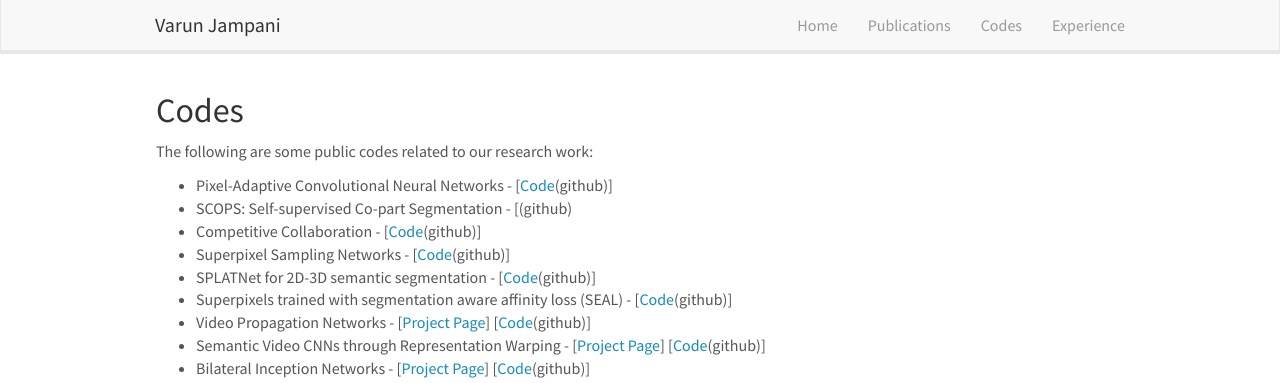
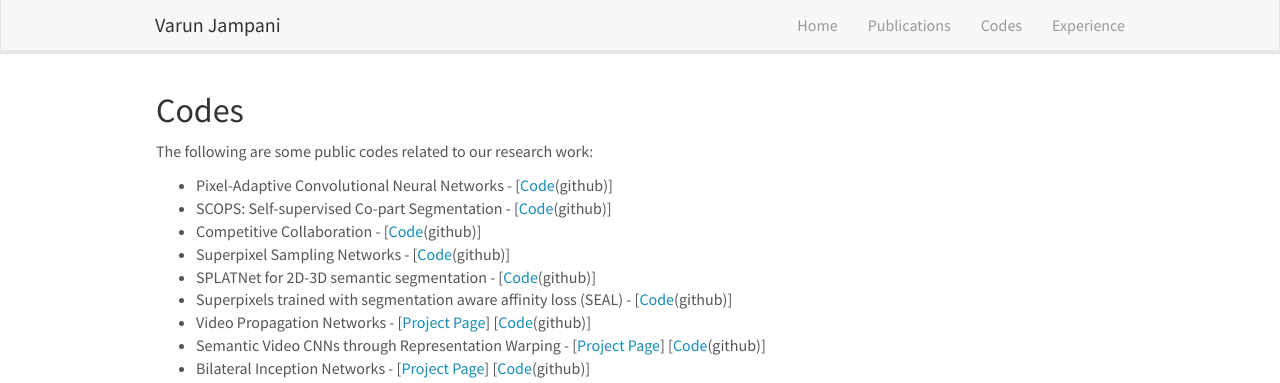
Before and after one commit to varunjampani/varunjampani.github.io, a Jekyll site: the page built from _pages/codes.md, in a window 1280 px wide. Shown: the top 383 px of the page. Built offline with Jekyll 4.4.1, drawn with Linux system fonts in a browser that asks for light colours; nearby versions of some CDN libraries.

Commit message:
Update codes.md

```diff
--- a/_pages/codes.md
+++ b/_pages/codes.md
@@ -11,8 +11,8 @@ permalink: /codes
 <p>The following are some public codes related to our research work:</p>
 
 <ul>
-        <li>Pixel-Adaptive Convolutional Neural Networks - [<a href="https://github.com/NVlabs/pacnet">Code</a>(github)] </li>
-	<li>SCOPS: Self-supervised Co-part Segmentation - [<a href="https://github.com/NVlabs/SCOPS"></a>(github)</li>
+        <li>Pixel-Adaptive Convolutional Neural Networks - [<a href="https://github.com/NVlabs/pacnet">Code</a>(github)]</li>
+	<li>SCOPS: Self-supervised Co-part Segmentation - [<a href="https://github.com/NVlabs/SCOPS">Code</a>(github)]</li>
 	<li>Competitive Collaboration - [<a href="https://github.com/anuragranj/cc">Code</a>(github)]</li>
 	<li>Superpixel Sampling Networks - [<a href="https://github.com/NVlabs/ssn_superpixels">Code</a>(github)]</li>
 	<li>SPLATNet for 2D-3D semantic segmentation - [<a href="https://github.com/NVlabs/splatnet">Code</a>(github)]</li>
```
